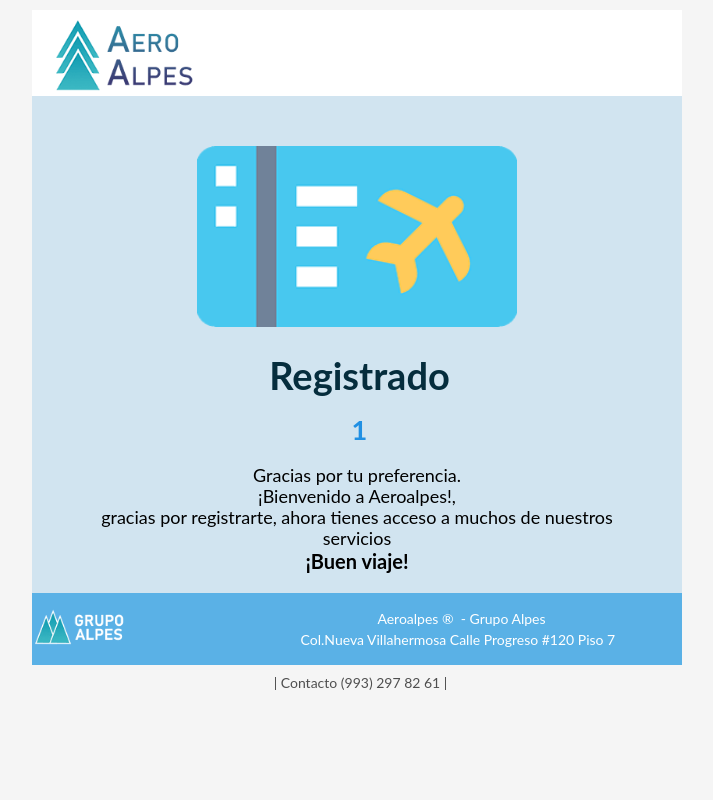
After one commit to donal56/SIA_Web, a PHP site: page /views/emailRegister.phtml?email=1 in a window 1280 px wide. The commit adds this page. Shown: the whole page, without its empty margins (283-996 px from the left). Run offline with PHP 8.4, Linux system fonts and the light colour scheme.

Commit message:
Register User
register user temporal fixed

```diff
--- /dev/null
+++ b/views/emailRegister.phtml
@@ -0,0 +1,124 @@
+<html>
+<head>
+<meta content="text/html; charset=utf-8" http-equiv="Content-Type"/>
+<meta content="width=device-width" name="viewport"/>
+</head>
+
+<body  style="margin: 0; padding: 0; -webkit-text-size-adjust: 100%; background-color: #F5F5F5;">
+
+<table bgcolor="#F5F5F5" cellpadding="0" cellspacing="0" class="nl-container" role="presentation" style="table-layout: fixed; vertical-align: top; min-width: 320px; Margin: 0 auto; border-spacing: 0; border-collapse: collapse; mso-table-lspace: 0pt; mso-table-rspace: 0pt; background-color: #F5F5F5; width: 100%;" valign="top" width="100%">
+<tbody>
+<tr style="vertical-align: top;" valign="top">
+<td style="word-break: break-word; vertical-align: top; border-collapse: collapse;" valign="top">
+<div style="background-color:transparent;">
+<div class="block-grid" style="Margin: 0 auto; min-width: 320px; max-width: 650px; overflow-wrap: break-word; word-wrap: break-word; word-break: break-word; background-color: transparent;;">
+<div style="border-collapse: collapse;display: table;width: 100%;background-color:transparent;">
+<div class="col num12" style="min-width: 320px; max-width: 650px; display: table-cell; vertical-align: top;;">
+<div style="width:100% !important;">
+<div style="border-top:0px solid transparent; border-left:0px solid transparent; border-bottom:0px solid transparent; border-right:0px solid transparent; padding-top:5px; padding-bottom:5px; padding-right: 0px; padding-left: 0px;">
+<table border="0" cellpadding="0" cellspacing="0" class="divider" role="presentation" style="table-layout: fixed; vertical-align: top; border-spacing: 0; border-collapse: collapse; mso-table-lspace: 0pt; mso-table-rspace: 0pt; min-width: 100%; -ms-text-size-adjust: 100%; -webkit-text-size-adjust: 100%;" valign="top" width="100%">
+<tbody>
+<tr style="vertical-align: top;" valign="top"> </tr>
+</tbody>
+</table>
+</div>
+</div>
+</div>
+</div>
+</div>
+</div>
+<div style="background-color:transparent;">
+<div class="block-grid" style="Margin: 0 auto; min-width: 320px; max-width: 650px; overflow-wrap: break-word; word-wrap: break-word; word-break: break-word; background-color: #FFFFFF;;">
+<div style="border-collapse: collapse;display: table;width: 100%;background-color:#FFFFFF;">
+
+<div class="col num12" style="min-width: 320px; max-width: 650px; display: table-cell; vertical-align: top;;">
+<div style="width:100% !important;">
+<div style="border-top:0px solid transparent; border-left:0px solid transparent; border-bottom:0px solid transparent; border-right:0px solid transparent; padding-top:5px; padding-bottom:5px; padding-right: 0px; padding-left: 0px;">
+<div align="left" class="img-container left fixedwidth" style="padding-right: 0px;padding-left: 0px;">
+<img alt="Image" border="0" class="left fixedwidth" src="https://www.aeroalpes.tk/views/img/logo1.png" style="outline: none; text-decoration: none; -ms-interpolation-mode: bicubic; clear: both; border: 0; height: auto; float: none; width: 100%; max-width: 195px; display: block;" title="Image" width="195"/>
+</div>
+</div>
+</div>
+</div>
+</div>
+</div>
+</div>
+<div style="background-color:transparent;">
+<div class="block-grid" style="Margin: 0 auto; min-width: 320px; max-width: 650px; overflow-wrap: break-word; word-wrap: break-word; word-break: break-word; background-color: #D1E4F0;;">
+<div style="border-collapse: collapse;display: table;width: 100%;background-color:#D1E4F0;">
+<div class="col num12" style="min-width: 320px; max-width: 650px; display: table-cell; vertical-align: top;;">
+<div style="width:100% !important;">
+<div style="border-top:0px solid transparent; border-left:0px solid transparent; border-bottom:0px solid transparent; border-right:0px solid transparent; padding-top:5px; padding-bottom:10px; padding-right: 25px; padding-left: 25px;">
+<div align="center" class="img-container center fixedwidth" style="padding-right: 0px;padding-left: 0px;">
+<div style="font-size:1px;line-height:45px"> </div><img align="center" alt="Image" border="0" class="center fixedwidth" src="https://www.aeroalpes.tk/views/img/pase.png" style="outline: none; text-decoration: none; -ms-interpolation-mode: bicubic; clear: both; border: 0; height: auto; float: none; width: 100%; max-width: 320px; display: block;" title="Image" width="540"/>
+</div>
+<div style="color:#052d3d;font-family:'Lato', Tahoma, Verdana, Segoe, sans-serif;line-height:150%;padding-top:20px;padding-right:10px;padding-bottom:0px;padding-left:15px;">
+<div style="font-size: 12px; line-height: 18px; font-family: 'Lato', Tahoma, Verdana, Segoe, sans-serif; color: #052d3d;">
+<p style="font-size: 14px; line-height: 75px; text-align: center; margin: 0;"><span style="font-size: 50px;"><strong><span style="line-height: 75px; font-size: 50px;"><span style="font-size: 38px; line-height: 57px;">Registrado</span></span></strong></span></p>
+<p style="font-size: 14px; line-height: 51px; text-align: center; margin: 0;"><span style="font-size: 34px;"><strong><span style="line-height: 51px; font-size: 34px;"><span style="color: #2190e3; line-height: 51px; font-size:80%;"><?php echo $_GET['email'] ?></span></span></strong></span></p>
+</div>
+</div>
+<div style="color:#555555;font-family:'Lato', Tahoma, Verdana, Segoe, sans-serif;line-height:120%;padding-top:10px;padding-right:10px;padding-bottom:10px;padding-left:10px;">
+<div style="line-height: 14px; font-size: 12px; color: #555555; font-family: 'Lato', Tahoma, Verdana, Segoe, sans-serif;">
+<p style="font-size: 12px; line-height: 14px; text-align: center; margin: 0;"><span style="color: #000000; font-size: 12px; line-height: 14px;"><span style="font-size: 18px; line-height: 21px;">Gracias por tu preferencia.</span></span></p>
+<p style="font-size: 12px; line-height: 14px; text-align: center; margin: 0;"><span style="color: #000000; font-size: 12px; line-height: 14px;"><span style="line-height: 14px; font-size: 12px;"><span style="font-size: 18px; line-height: 21px;">¡Bienvenido a Aeroalpes!,</span></span></span><span style="color: #000000; font-size: 12px; line-height: 14px;"><span style="line-height: 14px; font-size: 12px;"><span style="font-size: 18px; line-height: 21px;"></span></span></span></p>
+<p style="text-align: center; line-height: 14px; font-size: 12px; margin: 0;"><span style="text-align: left; background-color: transparent; font-size: 18px;"><span style="color: #000000; font-size: 18px; line-height: 21px;">gracias por registrarte, </span></span><span style="font-size: 12px; color: #000000;"><span style="line-height: 14px; font-size: 12px;"><span style="font-size: 18px; line-height: 21px;">ahora tienes acceso a muchos de nuestros servicios</span></span></span></p>
+<p style="font-size: 12px; line-height: 24px; text-align: center; margin: 0;"><span style="font-size: 20px;"><strong><span style="color: #000000; line-height: 24px; font-size: 20px;"><span style="line-height: 24px; font-size: 20px;">¡Buen viaje!</span></span></strong></span></p>
+</div>
+</div>
+</div>
+</div>
+</div>
+</div>
+</div>
+</div>
+<div class="block-grid mixed-two-up" style="Margin: 0 auto; min-width: 320px; max-width: 650px; overflow-wrap: break-word; word-wrap: break-word; word-break: break-word; background-color: #5AB1E6;">
+<div style="border-collapse: collapse;display: table;width: 100%; background-color:#5AB1E6;">
+<div class="col num3" style="display: table-cell; vertical-align: top; max-width: 320px; min-width: 162px;;">
+<div style="width:100% !important;">
+<div style="border-top:0px solid transparent; border-left:0px solid transparent; border-bottom:0px solid transparent; border-right:0px solid transparent; padding-top:5px; padding-bottom:5px; padding-right: 0px; padding-left: 0px;">
+<div align="left" class="img-container left fixedwidth" style="padding-right: 0px;padding-left: 0px;">
+<img alt="Image" border="0" class="left fixedwidth" src="https://www.aeroalpes.tk/views/img/logo2.png" style="outline: none; text-decoration: none; -ms-interpolation-mode: bicubic; clear: both; border: 0; height: auto; float: none; width: 100%; max-width: 97px; display: block;" title="Image" width="97"/>
+</div>
+</div>
+</div>
+</div>
+<div class="col num9" style="display: table-cell; vertical-align: top; max-width: 486px;;">
+<div style="width:100% !important;">
+<div style="border-top:0px solid transparent; border-left:0px solid transparent; border-bottom:0px solid transparent; border-right:0px solid transparent; padding-top:5px; padding-bottom:5px; padding-right: 0px; padding-left: 0px;">
+<div style="color:#FFFFFF;font-family:'Lato', Tahoma, Verdana, Segoe, sans-serif;line-height:150%;padding-top:10px;padding-right:10px;padding-bottom:10px;padding-left:10px;">
+<div style="font-size: 12px; line-height: 18px; color: #FFFFFF; font-family: 'Lato', Tahoma, Verdana, Segoe, sans-serif;">
+<p style="font-size: 14px; line-height: 21px; text-align: center; margin: 0;">Aeroalpes ®  - Grupo Alpes</p>
+<p style="font-size: 14px; line-height: 21px; text-align: center; margin: 0;">Col.Nueva Villahermosa Calle Progreso #120 Piso 7  </p>
+</div>
+</div>
+</div>
+</div>
+</div>
+</div>
+</div>
+<div style="background-color:transparent;">
+<div class="block-grid" style="Margin: 0 auto; min-width: 320px; max-width: 650px; overflow-wrap: break-word; word-wrap: break-word; word-break: break-word; background-color: transparent;;">
+<div style="border-collapse: collapse;display: table;width: 100%;background-color:transparent;">
+<div class="col num12" style="min-width: 320px; max-width: 650px; display: table-cell; vertical-align: top;;">
+<div style="width:100% !important;">
+<div style="border-top:0px solid transparent; border-left:0px solid transparent; border-bottom:0px solid transparent; border-right:0px solid transparent; padding-top:0px; padding-bottom:60px; padding-right: 0px; padding-left: 0px;">
+<table border="0" cellpadding="0" cellspacing="0" class="divider" role="presentation" style="table-layout: fixed; vertical-align: top; border-spacing: 0; border-collapse: collapse; mso-table-lspace: 0pt; mso-table-rspace: 0pt; min-width: 100%; -ms-text-size-adjust: 100%; -webkit-text-size-adjust: 100%;" valign="top" width="100%">
+</table>
+<div style="color:#4F4F4F;font-family:'Lato', Tahoma, Verdana, Segoe, sans-serif;line-height:120%;padding-top:10px;padding-right:10px;padding-bottom:10px;padding-left:10px;">
+<div style="font-size: 12px; line-height: 14px; color: #4F4F4F; font-family: 'Lato', Tahoma, Verdana, Segoe, sans-serif;">
+<p style="font-size: 12px; line-height: 16px; text-align: center; margin: 0;"><span style="font-size: 14px;"><strong> </strong> | Contacto (993) 297 82 61 |</span></p>
+</div>
+</div>
+</div>
+</div>
+</div>
+</div>
+</div>
+</div>
+</td>
+</tr>
+</tbody>
+</table>
+</body>
+</html>
```
Also changed, not shown: controllers/CntrlUsuario.php (+19 -0 lines), models/Usuarios.php (+13 -0 lines), views/Templates.phtml (+25 -0 lines), views/js/functions.js (+16 -3 lines).
